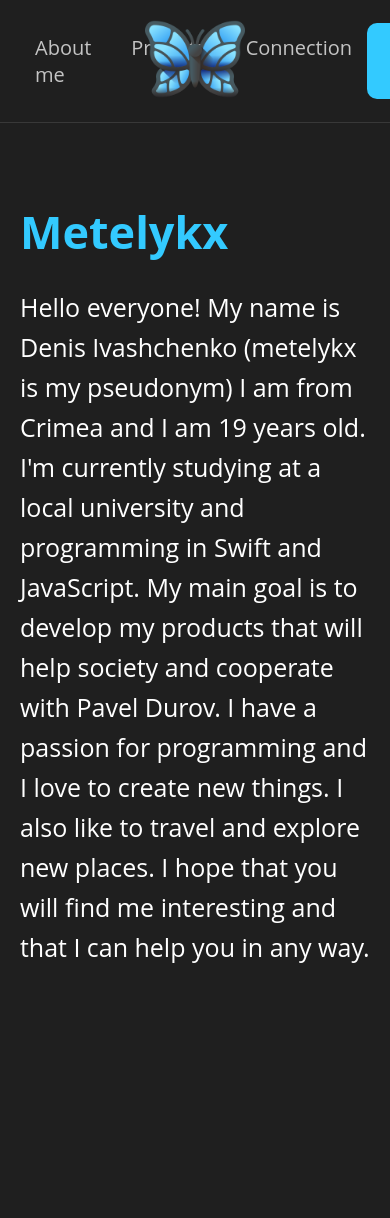
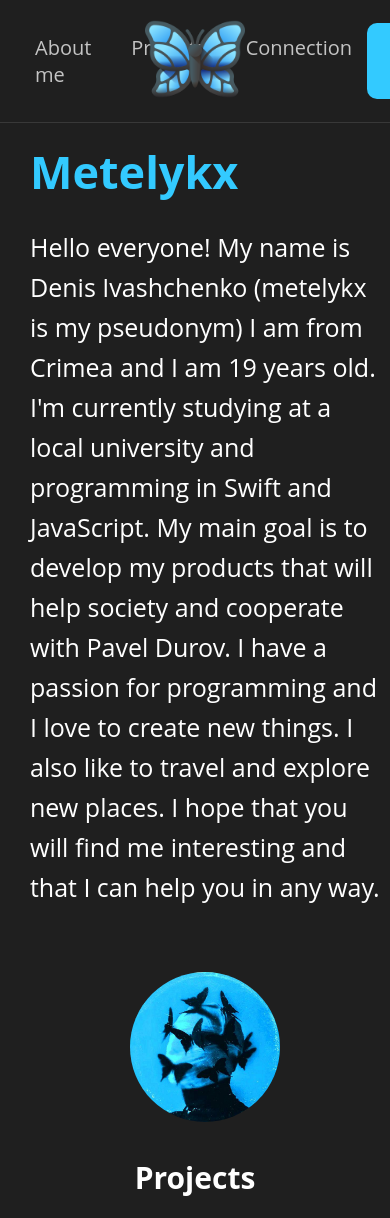
Before and after one commit to metelykx/website, a Vue app: page / in a window 390 px wide. Shown: the top 1218 px of the page. Before the commit the page ends 1012 px from the top, so only its background shows below. Built offline with nearby package versions, Linux system fonts and the light colour scheme.

Commit message:
Projects

```diff
--- a/src/App.vue
+++ b/src/App.vue
@@ -21,11 +21,21 @@
 
   <!-- Блок "About Me" -->
   <div class="aboutMe">
-    <h1>Metelykx</h1>
-    <p>Hello everyone! My name is Denis Ivashchenko (metelykx is my pseudonym) I am from Crimea and I am 19 years old. I'm currently studying at a local university and programming in Swift and JavaScript.
-      My main goal is to develop my products that will help society and cooperate with Pavel Durov.
-      I have a passion for programming and I love to create new things. I also like to travel and explore new places. I hope that you will find me interesting and that I can help you in any way.</p>
+    <div class="text">
+      <h1>Metelykx</h1>
+      <p>Hello everyone! My name is Denis Ivashchenko (metelykx is my pseudonym) I am from Crimea and I am 19 years old. I'm currently studying at a local university and programming in Swift and JavaScript.
+        My main goal is to develop my products that will help society and cooperate with Pavel Durov.
+        I have a passion for programming and I love to create new things. I also like to travel and explore new places. I hope that you will find me interesting and that I can help you in any way.</p>
+    </div>
+    <div class="image">
+      <img src="./assets/aboutMe.jpg" alt="aboutMe">
+    </div>
   </div>
+
+  <div class = "projects">
+    <h1>Projects</h1>
+  </div>
+
 </template>
 
 <script>
@@ -122,9 +132,16 @@ a:hover {
 }
 
 .aboutMe {
-  max-width: 800px; /* Ограничение ширины текста */
-  margin: 0 auto; /* Центрирование блока */
+  display: flex; /* Используем flexbox для расположения текста и картинки */
+  align-items: center; /* Выравниваем элементы по центру по вертикали */
+  gap: 80px; /* Расстояние между текстом и картинкой */
+  max-width: 1200px; /* Ограничение ширины блока */
+  margin-left: 10%; /* Отступ слева */
   padding: 20px; /* Отступы внутри блока */
+}
+
+.aboutMe .text {
+  flex: 1; /* Текст занимает оставшееся пространство */
 }
 
 .aboutMe h1 {
@@ -132,7 +149,7 @@ a:hover {
   font-weight: 700;
   color: #33CAFF;
   font-size: 45px;
-  margin-top: 50px;
+  margin-top: 0;
   margin-bottom: 20px; /* Отступ снизу */
 }
 
@@ -144,4 +161,40 @@ a:hover {
   line-height: 1.6; /* Межстрочный интервал */
   word-wrap: break-word; /* Перенос длинных слов */
 }
+
+.aboutMe .image img {
+  width: 400px; /* Ширина картинки */
+  height: 400px; /* Высота картинки */
+  border-radius: 50%; /* Делаем картинку круглой */
+  object-fit: cover; /* Сохраняем пропорции картинки */
+  margin-left: 40px; /* Сдвигаем картинку правее */
+}
+
+.projects h1 {
+  font-family: 'Open Sans', sans-serif;
+  font-weight: 700;
+  color: white;
+  font-size: 30px;
+  text-align: center;
+  margin-bottom: 20px; /* Отступ снизу */
+}
+
+
+
+/* Адаптация для мобильных устройств */
+@media (max-width: 768px) {
+  .aboutMe {
+    flex-direction: column; /* Элементы располагаются вертикально */
+    margin-left: 20px; /* Уменьшаем отступ слева */
+    padding: 10px; /* Уменьшаем отступы внутри блока */
+    gap: 20px; /* Уменьшаем расстояние между элементами */
+  }
+
+  .aboutMe .image img {
+    width: 150px; /* Уменьшаем размер картинки */
+    height: 150px; /* Уменьшаем размер картинки */
+    margin-top: 20px; /* Отступ сверху для картинки */
+    margin-left: 0; /* Убираем отступ слева на мобильных устройствах */
+  }
+}
 </style>
```
Also changed, not shown: src/assets/aboutMe.jpg (added).
